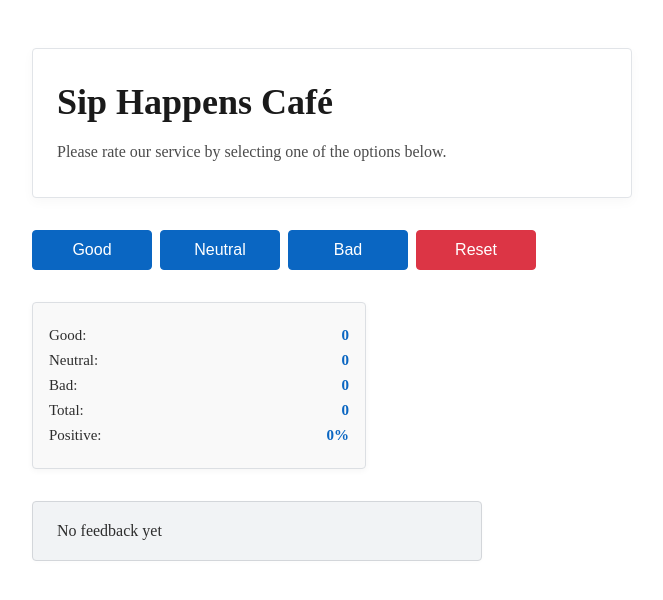
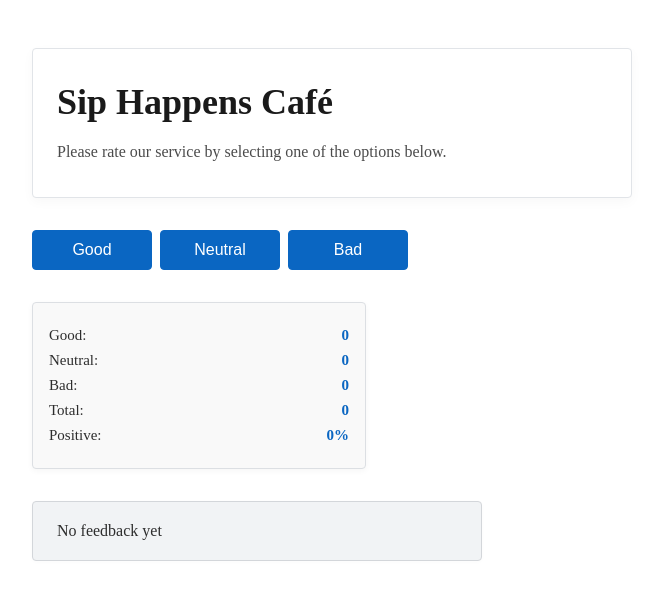
Before and after one commit to kostyaslob/ReaCafe, a React (Vite) app: page / in a window 1280 px wide. Shown: the top 600 px of the page, without its empty margins (308-971 px from the left). Built offline with nearby package versions, Linux system fonts and the light colour scheme.

Commit message:
feat: add conditioanl rendering for reset button in Voteoptions

```diff
--- a/src/components/App.tsx
+++ b/src/components/App.tsx
@@ -37,7 +37,12 @@ export default function App() {
   return (
     <div className={css.app}>
       <CafeInfo />
-      <VoteOptions onVotes={handleVotes} votes={votes} onReset={resetVotes} />
+      <VoteOptions
+        onVotes={handleVotes}
+        votes={votes}
+        onReset={resetVotes}
+        canReset={totalVotes}
+      />
       <VoteStats
         votes={votes}
         totalVotes={totalVotes}
--- a/src/components/VoteOptions/VoteOptions.tsx
+++ b/src/components/VoteOptions/VoteOptions.tsx
@@ -1,6 +1,6 @@
 import css from "./VoteOptions.module.css";
 
-export default function VoteOptions({ onVotes, votes, onReset }) {
+export default function VoteOptions({ onVotes, votes, onReset, canReset }) {
   return (
     <div className={css.container}>
       <button onClick={(votes) => onVotes("good")} className={css.button}>
@@ -12,9 +12,11 @@ export default function VoteOptions({ onVotes, votes, onReset }) {
       <button onClick={(votes) => onVotes("bad")} className={css.button}>
         Bad
       </button>
-      <button onClick={onReset} className={`${css.button} ${css.reset}`}>
-        Reset
-      </button>
+      {canReset > 0 &&
+        <button onClick={onReset} className={`${css.button} ${css.reset}`}>
+          Reset
+        </button>
+      }
     </div>
   );
 }
```
